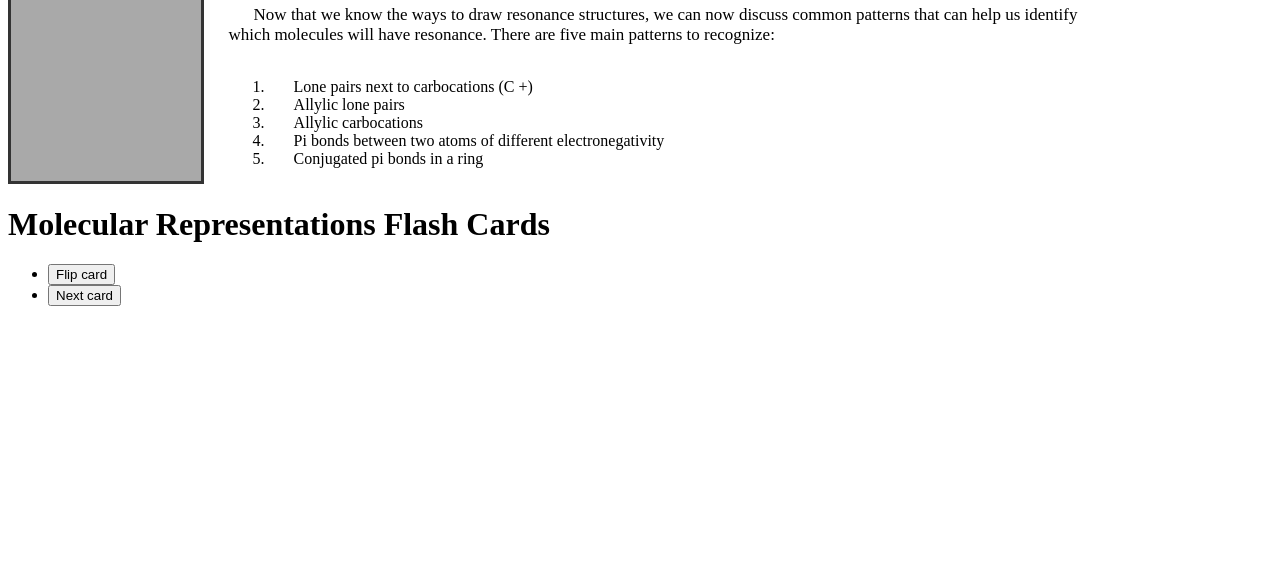
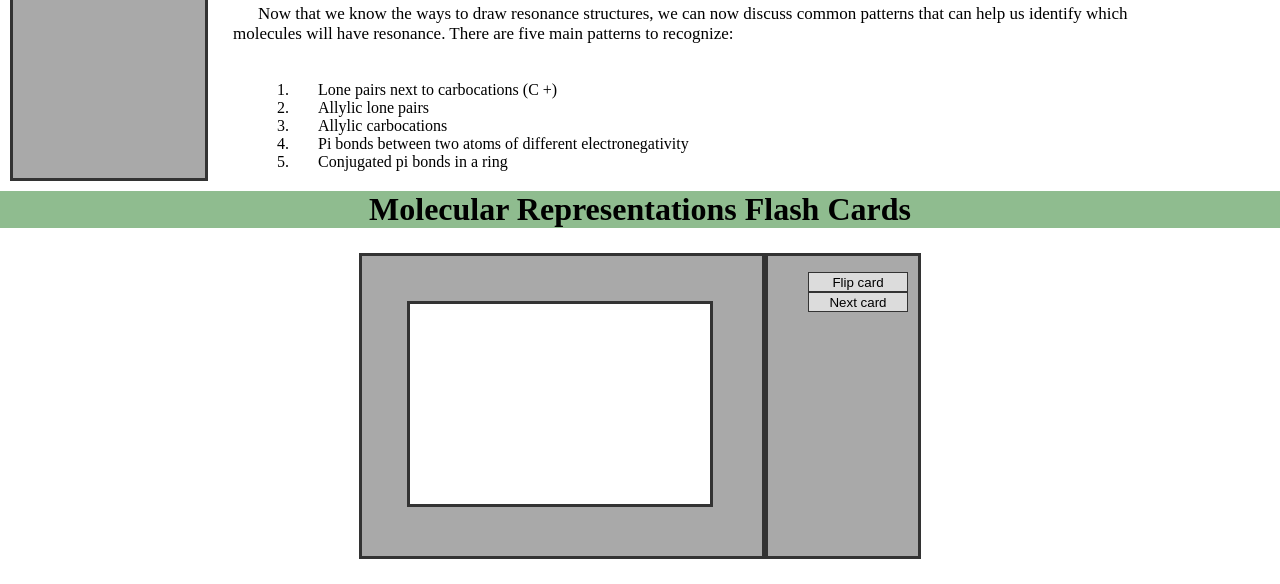
Before and after one commit to tjschwartz7/projectChemistrySite, a plain HTML site: page OC-1.html in a window 1280 px wide. Shown: the part 1341-1925 px from the top of the page. Before the commit the page ends 1663 px from the top, so only its background shows below. Drawn offline with Linux system fonts and the light colour scheme; a script that the page names is missing.

Commit message:
Update Style.css

```diff
--- a/Style.css
+++ b/Style.css
@@ -4,9 +4,7 @@ justify-content: center;
 }
 .flexbox-item{
   background-color: #A9A9A9;
-
   border:3px solid #333;
-
 }
 
 .flexbox-item-1{
@@ -22,6 +20,8 @@ justify-content: center;
   margin-top: 10px;
   min-height:100%;
   width:15%;
+  margin-left:10px;
+  margin-bottom:10px;
 }
 
 @media only screen and (max-width: 800px){
@@ -55,6 +55,9 @@ justify-content: center;
   flex-flow:wrap;
 }
 
+body{
+  margin:0;
+}
 img{
   width:100%;
   height:300px;
@@ -68,18 +71,30 @@ img{
   margin-top:10px;
   margin-left:25px;
   text-indent:25px;
+
 }
+
+.information-item-1 ol{
+  margin:20px;
+}
+
+
 
 
 
 .index-container p{
   font-size:17px;
   font-family:serif, sans-serif;
+
 }
 .information-item-1 img{
   width:150px;
   height:150px;
   float:left;
+  margin-right:20px;
+}
+.information-item-1 h2{
+  background-color: #8FBC8F;
 }
 .clear{
   clear:both
@@ -89,3 +104,56 @@ a{
   font-size:17px;
   font-family:serif, sans-serif;
 }
+
+.flash-cards{
+  display:flex;
+  justify-content: center;
+}
+
+footer h1{
+    background-color: #8FBC8F;
+    margin: 0px;
+    text-align:center;
+}
+
+.flash-cards-item{
+
+  border:3px solid #333;
+}
+
+.flash-cards-item-1{
+  width:400px;
+  background-color: #A9A9A9;
+  height:300px;
+  margin-top:25px;
+  margin-bottom:25px;
+  margin-right:0px;
+}
+
+.flash-cards-item-2{
+  width:150px;
+  background-color: #A9A9A9;
+  height:300px;
+  margin-top:25px;
+  margin-bottom:25px;
+  margin-right:0px;
+}
+.card{
+  width:300px;
+  height:200px;
+  background-color:white;
+  margin:45px;
+
+}
+
+.flash-cards ul{
+  list-style-type: none;
+}
+
+.flash-cards button{
+  background-color:#DCDCDC;
+  width:100px;
+  height:20px;
+  margin-left:0px;
+  border:1px solid #333;
+}
```
